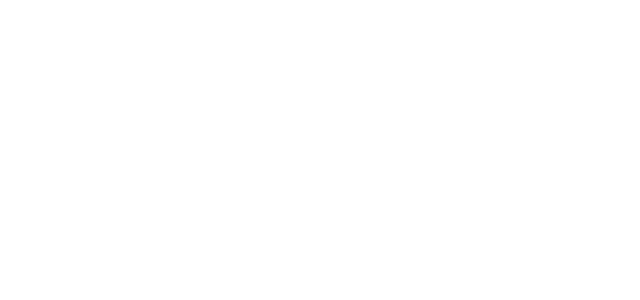
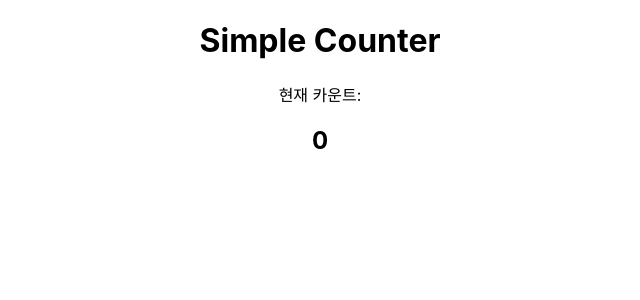
Before and after one commit to insidesjsj/pracitce-react, a React (Create React App) app in the folder project1/: page / in a window 1280 px wide. Shown: the top 300 px of the page, without its empty margins (320-960 px from the left). Built offline with nearby package versions, Linux system fonts and the light colour scheme.

Commit message:
ch05 카운터 앱 만들기 - Viewer 컴포넌트 생성

```diff
--- a/project1/src/App.js
+++ b/project1/src/App.js
@@ -1,8 +1,14 @@
 import './App.css';
+import Viewer from "./components/Viewer";
 
 function App() {
   return (
-    <div className="App"></div>
+    <div className="App">
+      <h1>Simple Counter</h1>
+      <section>
+        <Viewer />
+      </section>
+    </div>
   );
 }
 
--- /dev/null
+++ b/project1/src/components/Viewer.js
@@ -0,0 +1,10 @@
+const Viewer = () => {
+    return (
+        <div>
+            <div>현재 카운트:</div>
+            <h1>0</h1>
+        </div>
+    );
+};
+
+export default Viewer;
```
